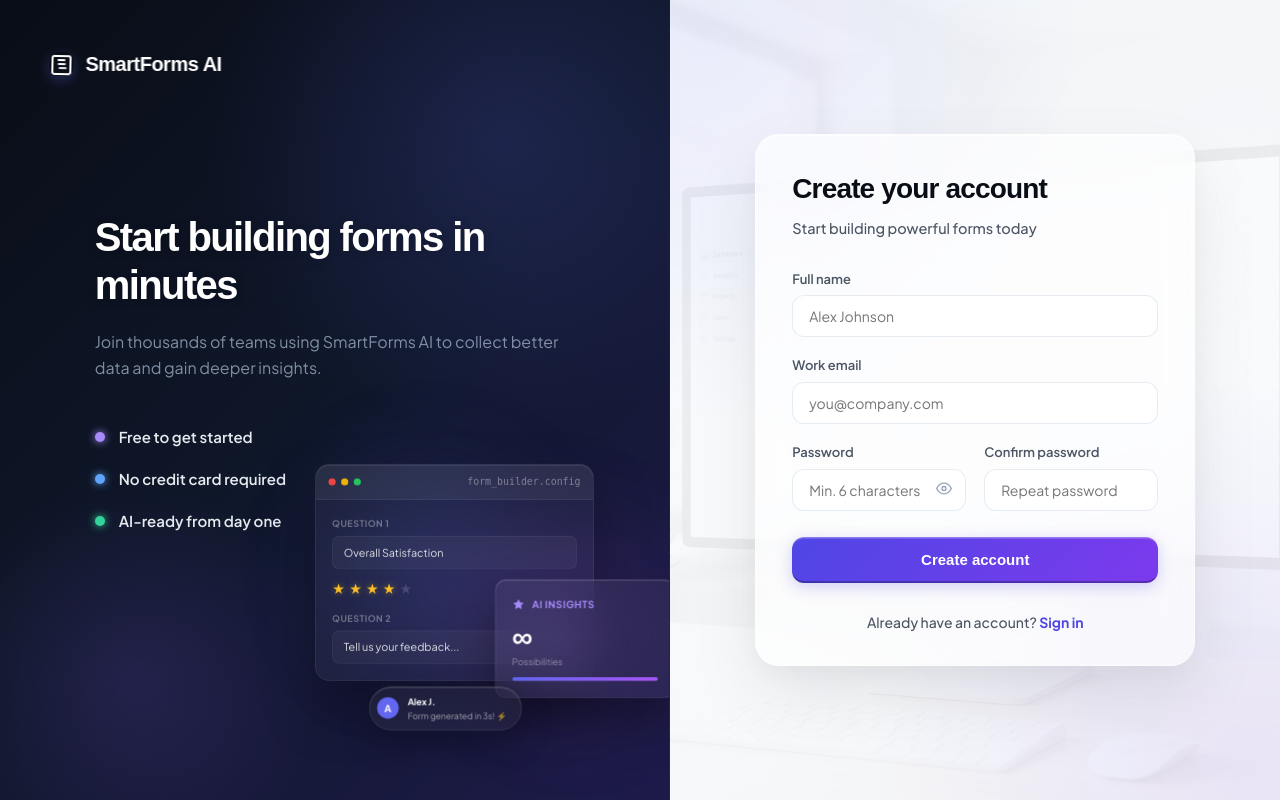
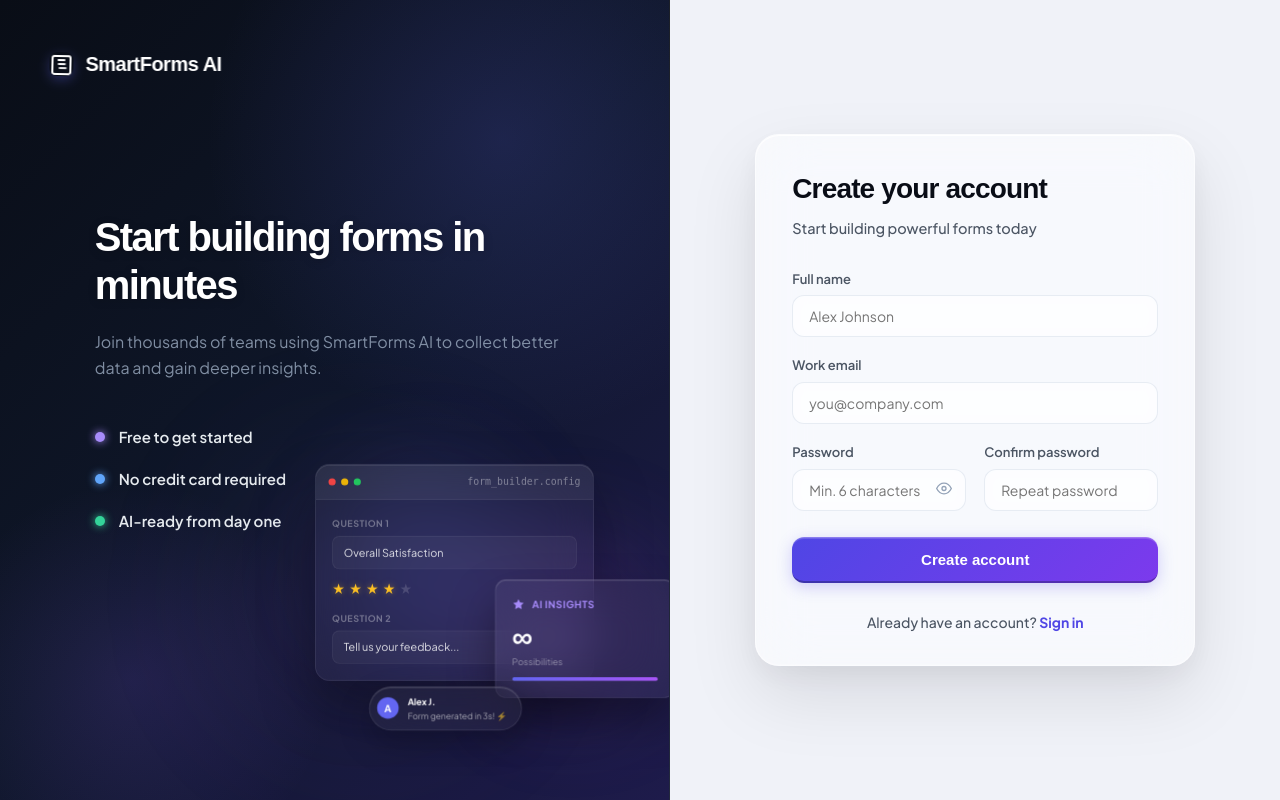
Before and after one commit to nithin-kata/SmartFormsAI, a Flask app: page /register in a window 1280 px wide. Run offline with Flask 3, Linux system fonts and the light colour scheme.

Commit message:
Add full glassmorphism effect: animated gradient orbs, glass cards with shimmer, glass dropdowns, enhanced blur/transparency throughout

```diff
--- a/static/css/auth.css
+++ b/static/css/auth.css
@@ -4,11 +4,43 @@
    ============================================ */
 
 .auth-body {
-  background: radial-gradient(circle at 10% 20%, rgba(99, 102, 241, 0.05) 0%, transparent 50%),
-              radial-gradient(circle at 90% 80%, rgba(139, 92, 246, 0.05) 0%, transparent 50%),
-              #f8fafc;
+  background: #f0f2f8;
   font-family: var(--font-body);
   min-height: 100vh;
+  overflow-x: hidden;
+}
+
+/* Auth page floating orbs */
+.auth-body::before,
+.auth-body::after {
+  content: '';
+  position: fixed;
+  border-radius: 50%;
+  filter: blur(90px);
+  opacity: 0.4;
+  pointer-events: none;
+  z-index: 0;
+  animation: authOrbFloat 20s ease-in-out infinite;
+}
+
+.auth-body::before {
+  width: 400px; height: 400px;
+  background: radial-gradient(circle, rgba(99, 102, 241, 0.4) 0%, transparent 70%);
+  top: 10%; right: 5%;
+}
+
+.auth-body::after {
+  width: 350px; height: 350px;
+  background: radial-gradient(circle, rgba(236, 72, 153, 0.25) 0%, rgba(139, 92, 246, 0.2) 40%, transparent 70%);
+  bottom: 5%; left: 15%;
+  animation-delay: -6s;
+  animation-duration: 24s;
+}
+
+@keyframes authOrbFloat {
+  0%, 100% { transform: translate(0, 0) scale(1); }
+  33% { transform: translate(30px, -25px) scale(1.06); }
+  66% { transform: translate(-20px, 30px) scale(0.94); }
 }
 
 .auth-layout {
@@ -311,43 +343,35 @@
 .auth-right {
   display: flex; align-items: center; justify-content: center;
   padding: 32px 24px;
-  background: radial-gradient(circle at 5% 5%, rgba(99, 102, 241, 0.1) 0%, transparent 40%),
-              radial-gradient(circle at 95% 95%, rgba(139, 92, 246, 0.12) 0%, transparent 40%),
-              #f8fafc;
+  background: transparent;
   position: relative;
-}
-
-.auth-right::before {
-  content: '';
-  position: absolute;
-  top: 0; left: 0; right: 0; bottom: 0;
-  background: url('/static/img/workspace_background.png') no-repeat center center / cover;
-  opacity: 0.06;
   z-index: 1;
-  pointer-events: none;
 }
 
 .auth-form-container {
   width: 100%;
   max-width: 440px;
-  background: rgba(255, 255, 255, 0.65);
+  background: rgba(255, 255, 255, 0.5);
   border-radius: var(--radius-xl);
-  backdrop-filter: blur(24px) saturate(120%);
-  -webkit-backdrop-filter: blur(24px) saturate(120%);
-  box-shadow: 0 30px 70px rgba(9, 13, 22, 0.08),
-              0 10px 30px rgba(9, 13, 22, 0.04),
-              inset 0 1px 0 rgba(255, 255, 255, 0.8);
-  border: 1.5px solid rgba(255, 255, 255, 0.5);
+  backdrop-filter: blur(28px) saturate(150%);
+  -webkit-backdrop-filter: blur(28px) saturate(150%);
+  box-shadow: 0 30px 70px rgba(9, 13, 22, 0.1),
+              0 10px 30px rgba(9, 13, 22, 0.05),
+              inset 0 1px 0 rgba(255, 255, 255, 0.9),
+              inset 0 -1px 0 rgba(255, 255, 255, 0.2);
+  border: 1.5px solid rgba(255, 255, 255, 0.45);
   padding: 32px 36px;
-  transition: all var(--transition);
+  transition: all 0.4s cubic-bezier(0.4, 0, 0.2, 1);
   position: relative;
   z-index: 2;
 }
 .auth-form-container:hover {
-  box-shadow: 0 35px 80px rgba(9, 13, 22, 0.12),
-              0 12px 36px rgba(9, 13, 22, 0.06),
-              inset 0 1px 0 rgba(255, 255, 255, 0.95);
-  border-color: rgba(255, 255, 255, 0.65);
+  box-shadow: 0 40px 90px rgba(9, 13, 22, 0.14),
+              0 15px 40px rgba(9, 13, 22, 0.07),
+              inset 0 1px 0 rgba(255, 255, 255, 1),
+              inset 0 -1px 0 rgba(255, 255, 255, 0.3);
+  border-color: rgba(255, 255, 255, 0.6);
+  transform: translateY(-2px);
 }
 
 .auth-form-header { margin-bottom: 28px; }
--- a/static/css/main.css
+++ b/static/css/main.css
@@ -12,9 +12,9 @@
   /* Colors */
   --white: #ffffff;
   --bg: #f8fafc;
-  --bg-secondary: #f1f5f9;
-  --border: #e2e8f0;
-  --border-light: #f1f5f9;
+  --bg-secondary: rgba(241, 245, 249, 0.6);
+  --border: rgba(226, 232, 240, 0.6);
+  --border-light: rgba(241, 245, 249, 0.5);
   --text-primary: #090d16;
   --text-secondary: #4b5563;
   --text-muted: #94a3b8;
@@ -22,45 +22,48 @@
   --accent: #4f46e5;
   --accent-hover: #3730a3;
   --accent-light: rgba(79, 70, 229, 0.08);
-  --accent-border: rgba(79, 70, 229, 0.15);
+  --accent-border: rgba(79, 70, 229, 0.18);
   --accent-gradient: linear-gradient(135deg, #4f46e5 0%, #7c3aed 100%);
 
   --purple: #7c3aed;
   --purple-light: rgba(124, 58, 237, 0.08);
   --green: #10b981;
-  --green-light: #ecfdf5;
+  --green-light: rgba(236, 253, 245, 0.7);
   --orange: #f59e0b;
-  --orange-light: #fffbeb;
+  --orange-light: rgba(255, 251, 235, 0.7);
   --red: #f43f5e;
-  --red-light: #fff1f2;
+  --red-light: rgba(255, 241, 242, 0.7);
   --blue: #3b82f6;
-  --blue-light: #eff6ff;
+  --blue-light: rgba(239, 246, 255, 0.7);
   --pink: #ec4899;
 
   /* Premium Sidebar (Dark Theme Hybrid Glass) */
-  --sidebar-bg: rgba(26, 32, 58, 0.85);
+  --sidebar-bg: rgba(15, 20, 42, 0.78);
   --sidebar-border: rgba(255, 255, 255, 0.08);
   --sidebar-text: #94a3b8;
   --sidebar-text-hover: #f1f5f9;
   --sidebar-text-active: #ffffff;
-  --sidebar-item-active-bg: rgba(255, 255, 255, 0.06);
+  --sidebar-item-active-bg: rgba(255, 255, 255, 0.07);
   --sidebar-item-active-border: #c084fc;
-  --sidebar-blur: blur(24px) saturate(140%);
+  --sidebar-blur: blur(32px) saturate(150%);
 
   /* Glass Theme variables */
-  --glass-bg: rgba(255, 255, 255, 0.65);
-  --glass-border: rgba(255, 255, 255, 0.5);
-  --glass-blur: blur(16px) saturate(120%);
-  --shadow-3d: 0 10px 30px rgba(9, 13, 22, 0.04), inset 0 1px 0 rgba(255, 255, 255, 0.7);
-  --shadow-3d-hover: 0 20px 48px rgba(9, 13, 22, 0.08), inset 0 1px 0 rgba(255, 255, 255, 0.9);
+  --glass-bg: rgba(255, 255, 255, 0.55);
+  --glass-border: rgba(255, 255, 255, 0.45);
+  --glass-blur: blur(20px) saturate(140%);
+  --glass-bg-strong: rgba(255, 255, 255, 0.68);
+  --glass-bg-subtle: rgba(255, 255, 255, 0.35);
+  --glass-shine: inset 0 1px 0 rgba(255, 255, 255, 0.8), inset 0 -1px 0 rgba(255, 255, 255, 0.15);
+  --shadow-3d: 0 8px 32px rgba(9, 13, 22, 0.06), 0 2px 8px rgba(9, 13, 22, 0.03), inset 0 1px 0 rgba(255, 255, 255, 0.7);
+  --shadow-3d-hover: 0 20px 48px rgba(9, 13, 22, 0.1), 0 4px 12px rgba(9, 13, 22, 0.04), inset 0 1px 0 rgba(255, 255, 255, 0.9);
 
   /* Shadows */
-  --shadow-sm: 0 1px 2px rgba(9, 13, 22, 0.03);
-  --shadow: 0 4px 6px -1px rgba(9, 13, 22, 0.04), 0 2px 4px -1px rgba(9, 13, 22, 0.02);
-  --shadow-md: 0 10px 15px -3px rgba(9, 13, 22, 0.06), 0 4px 6px -2px rgba(9, 13, 22, 0.03);
-  --shadow-lg: 0 20px 25px -5px rgba(9, 13, 22, 0.08), 0 10px 10px -5px rgba(9, 13, 22, 0.04);
-  --shadow-xl: 0 25px 50px -12px rgba(9, 13, 22, 0.15);
-  --shadow-glow: 0 0 20px rgba(99, 102, 241, 0.15);
+  --shadow-sm: 0 1px 3px rgba(9, 13, 22, 0.04);
+  --shadow: 0 4px 6px -1px rgba(9, 13, 22, 0.05), 0 2px 4px -1px rgba(9, 13, 22, 0.03);
+  --shadow-md: 0 10px 20px -3px rgba(9, 13, 22, 0.07), 0 4px 6px -2px rgba(9, 13, 22, 0.04);
+  --shadow-lg: 0 20px 30px -5px rgba(9, 13, 22, 0.1), 0 10px 10px -5px rgba(9, 13, 22, 0.05);
+  --shadow-xl: 0 25px 50px -12px rgba(9, 13, 22, 0.18);
+  --shadow-glow: 0 0 24px rgba(99, 102, 241, 0.18);
 
   /* Radius */
   --radius-sm: 8px;
@@ -79,22 +82,62 @@ html { font-size: 15px; -webkit-font-smoothing: antialiased; scroll-behavior: sm
 
 body {
   font-family: var(--font-body);
-  background: radial-gradient(circle at 10% 20%, rgba(99, 102, 241, 0.04) 0%, transparent 50%),
-              radial-gradient(circle at 90% 80%, rgba(139, 92, 246, 0.04) 0%, transparent 50%),
-              #f8fafc;
+  background: #f0f2f8;
   color: var(--text-primary);
   line-height: 1.6;
   position: relative;
-}
-
-body::before {
+  overflow-x: hidden;
+}
+
+/* Animated glassmorphism background orbs */
+body::before,
+body::after {
   content: '';
   position: fixed;
-  top: 0; left: 0; right: 0; bottom: 0;
-  background: url('/static/img/workspace_background.png') no-repeat center center / cover;
-  opacity: 0.06;
-  z-index: -1;
+  border-radius: 50%;
+  filter: blur(80px);
+  opacity: 0.45;
   pointer-events: none;
+  z-index: -2;
+  animation: orbFloat 18s ease-in-out infinite;
+}
+
+body::before {
+  width: 500px; height: 500px;
+  background: radial-gradient(circle, rgba(99, 102, 241, 0.35) 0%, rgba(99, 102, 241, 0) 70%);
+  top: -8%; left: -5%;
+  animation-duration: 20s;
+}
+
+body::after {
+  width: 450px; height: 450px;
+  background: radial-gradient(circle, rgba(139, 92, 246, 0.3) 0%, rgba(236, 72, 153, 0.1) 50%, transparent 70%);
+  bottom: -10%; right: -5%;
+  animation-delay: -8s;
+  animation-duration: 22s;
+}
+
+@keyframes orbFloat {
+  0%, 100% { transform: translate(0, 0) scale(1); }
+  25% { transform: translate(40px, -30px) scale(1.05); }
+  50% { transform: translate(-20px, 20px) scale(0.95); }
+  75% { transform: translate(30px, 40px) scale(1.02); }
+}
+
+/* Third orb via a wrapper pseudo-element */
+.app-body::before {
+  content: '';
+  position: fixed;
+  width: 350px; height: 350px;
+  border-radius: 50%;
+  filter: blur(70px);
+  opacity: 0.3;
+  pointer-events: none;
+  z-index: -2;
+  background: radial-gradient(circle, rgba(16, 185, 129, 0.25) 0%, transparent 70%);
+  top: 50%; left: 45%;
+  transform: translate(-50%, -50%);
+  animation: orbFloat 24s ease-in-out infinite -4s;
 }
 
 h1, h2, h3, h4, h5, h6 {
@@ -1198,7 +1259,21 @@ textarea.form-input { resize: vertical; min-height: 90px; }
   backdrop-filter: var(--glass-blur);
   -webkit-backdrop-filter: var(--glass-blur);
 }
-}
+  transition: all var(--transition);
+  position: relative;
+  overflow: hidden;
+}
+.analytics-card::before {
+  content: '';
+  position: absolute;
+  top: 0; left: -75%; width: 50%; height: 100%;
+  background: linear-gradient(90deg, transparent, rgba(255,255,255,0.12), transparent);
+  transform: skewX(-20deg);
+  transition: left 0.6s ease;
+  pointer-events: none;
+}
+.analytics-card:hover { border-color: var(--accent-border); box-shadow: var(--shadow-3d-hover); }
+.analytics-card:hover::before { left: 125%; }
 .analytics-card-wide { grid-column: span 2; }
 
 /* ============ SETTINGS ============ */
```
Also changed, not shown: other parts of static/css/main.css (+52 -23 lines), static/css/public.css (+48 -25 lines).
